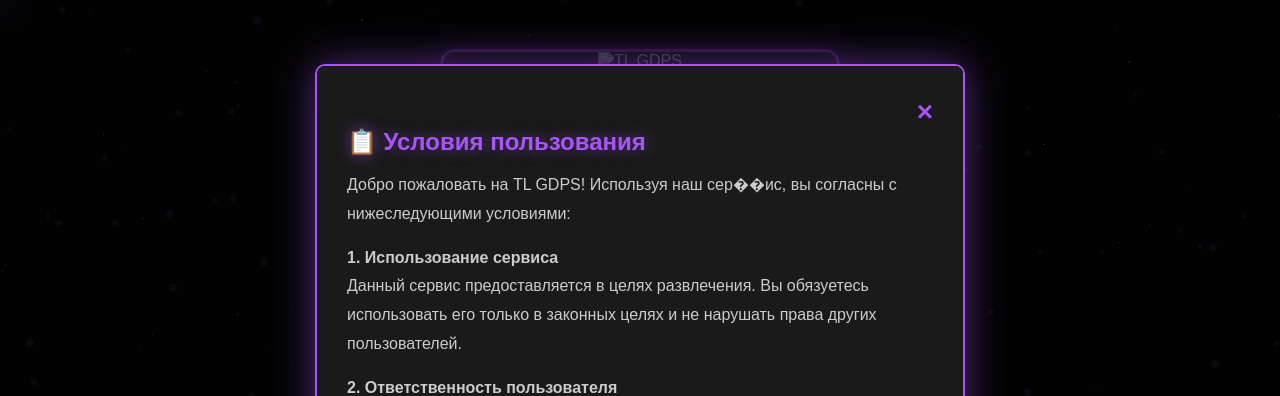
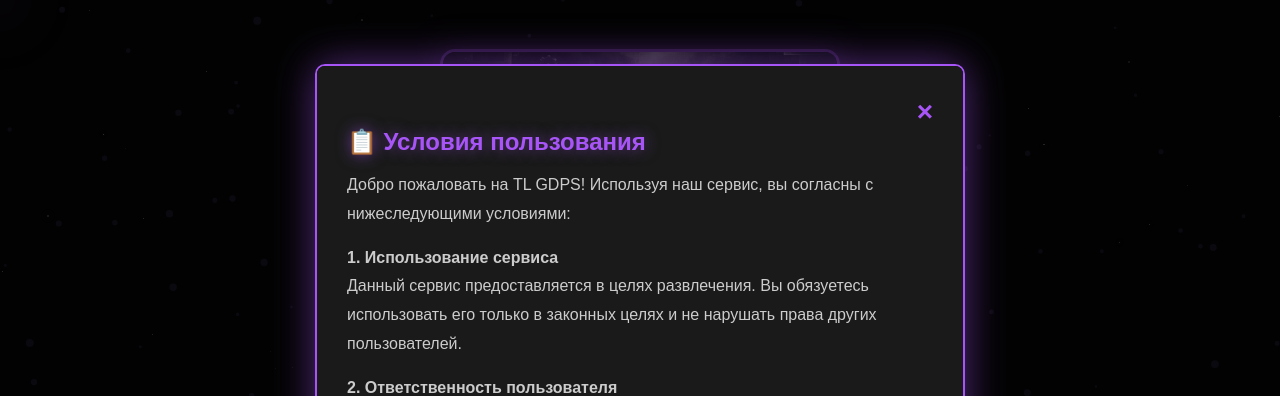
Before and after one commit to toolgool2021-coder/TL-GDPS-, a plain HTML site: page index.html in a window 1280 px wide. Both pictures are taken after a click on the link "Условия пользования". Shown: the top 396 px of the page. Drawn offline with Linux system fonts and the light colour scheme; animation ran at ten frames a second.

Commit message:
Update image source and correct text encoding

```diff
--- a/index.html
+++ b/index.html
@@ -16,7 +16,7 @@
         <!-- Изображение GDPS -->
         <div class="gdps-image-container">
             <div class="gdps-image-wrapper">
-                <img src="./images/TL-GDPS.png" alt="TL GDPS" class="gdps-image">
+                <img src="https://raw.githubusercontent.com/toolgool2021-coder/TL-GDPS-/refs/heads/main/images/TL%20GDPS.png" alt="TL GDPS" class="gdps-image">
                 <div class="gdps-image-overlay"></div>
             </div>
         </div>
@@ -82,7 +82,7 @@
     <div class="modal-content">
         <span class="close-btn" onclick="closeModal('terms')">&times;</span>
         <h2>📋 Условия пользования</h2>
-        <p>Добро пожаловать на TL GDPS! Используя наш сер��ис, вы согласны с нижеследующими условиями:</p>
+        <p>Добро пожаловать на TL GDPS! Используя наш сервис, вы согласны с нижеследующими условиями:</p>
         <p><strong>1. Использование сервиса</strong><br>
         Данный сервис предоставляется в целях развлечения. Вы обязуетесь использовать его только в законных целях и не нарушать права других пользователей.</p>
         <p><strong>2. Ответственность пользователя</strong><br>
@@ -169,4 +169,4 @@
 
 <script src="script.js"></script>
 </body>
-    </html>
+</html>
```
